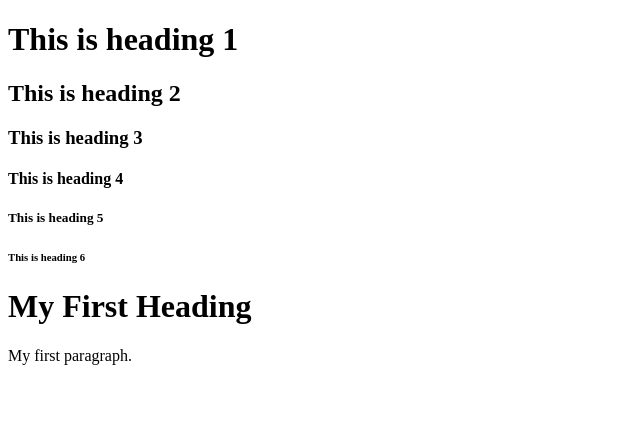
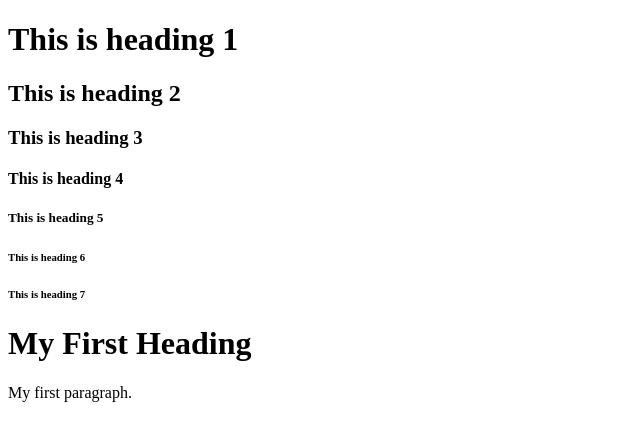
Before and after one commit to shobhan1595/learning, a plain HTML site: page index.html in a window 1280 px wide. Shown: the whole page, without its empty margins (0-640 px from the left). Drawn offline with Linux system fonts and the light colour scheme.

Commit message:
add line 7

```diff
--- a/index.html
+++ b/index.html
@@ -8,6 +8,7 @@
     <h4>This is heading 4</h4>
     <h5>This is heading 5</h5>
     <h6>This is heading 6</h6>
+    <h6>This is heading 7</h6>
 
 
 <h1>My First Heading</h1>
```
